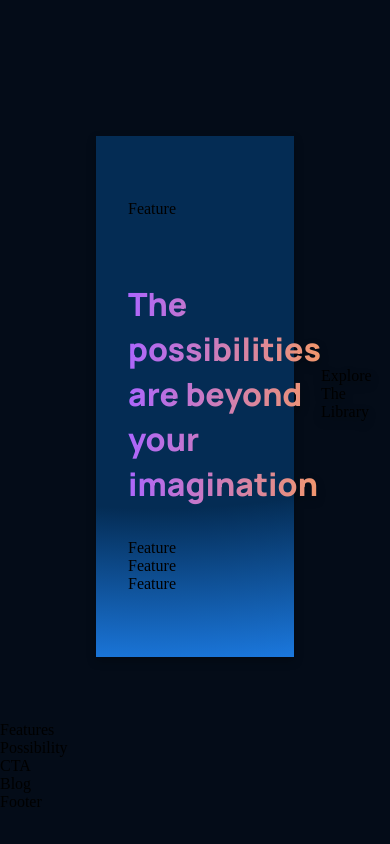
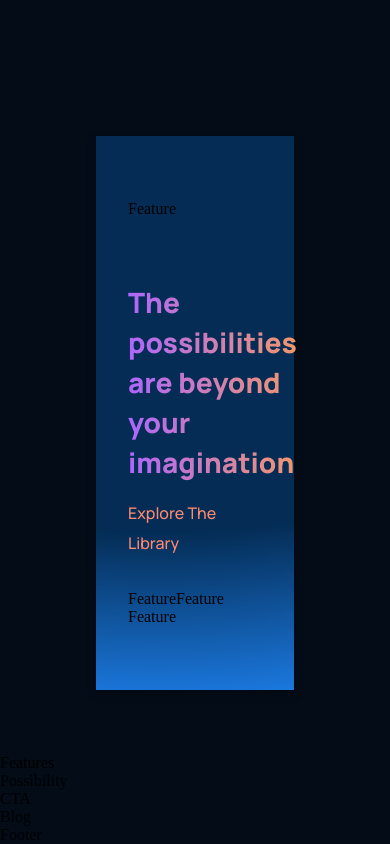
Before and after one commit to edmelech/gpt3-website, a React (Create React App) app: page / in a window 390 px wide. Shown: the part 1291-2135 px from the top of the page. Before the commit the page ends 2102 px from the top, so only its background shows below. Built offline with nearby package versions, Linux system fonts and the light colour scheme.

Commit message:
add styling to whatgpt3.css

```diff
--- a/src/containers/whatGPT3/whatGPT3.css
+++ b/src/containers/whatGPT3/whatGPT3.css
@@ -50,3 +50,71 @@
   max-width: 510px;
   font-family: var(--font-family);
 }
+
+.gpt3__whatgpt3-heading p {
+  font-family: var(--font-family);
+  font-weight: 500;
+  font-size: 16px;
+  line-height: 30px;
+  color: var(--color-subtext);
+  cursor: pointer;
+}
+
+.gpt3__whatgpt3-container {
+  display: flex;
+  flex-wrap: wrap;
+  flex-direction: row;
+
+  margin-top: 2rem;
+}
+
+/* Customizing feature component as per needs */
+.gpt3__whatgpt3-container .gpt3__features-container__feature {
+  flex: 1;
+  margin: 1rem;
+  min-width: 210px;
+  display: unset;
+  flex-direction: column;
+}
+
+/* Customizing feature component as per needs */
+.gpt3__whatgpt3-container .gpt3__features-container_feature-text {
+  margin-top: 0.5rem;
+}
+
+@media screen and (max-width: 850px) {
+  .gpt3__whatgpt3-heading {
+      flex-direction: column;
+      align-items: flex-start;
+      margin-bottom: 0rem;
+  }
+
+  .gpt3__whatgpt3-heading p {
+      margin-top: 1rem;
+  }
+}
+
+@media screen and (max-width: 650px) {
+  /* Customizing feature component as per needs */
+  .gpt3__whatgpt3-feature .gpt3__features-container__feature {
+      flex-direction: column;
+  }
+
+  /* Customizing feature component as per needs */
+  .gpt3__whatgpt3-feature .gpt3__features-container_feature-text {
+      margin-top: 0.5rem;
+  }
+
+  .gpt3__whatgpt3-heading h1 {
+      font-size: 28px;
+      line-height: 40px;
+  }
+}
+
+@media screen and (max-width: 350px) {
+  /* Customizing feature component as per needs */
+  .gpt3__whatgpt3-container .gpt3__features-container__feature {
+      margin: 1rem 0;
+      min-width: 100%;
+  }
+}
```
